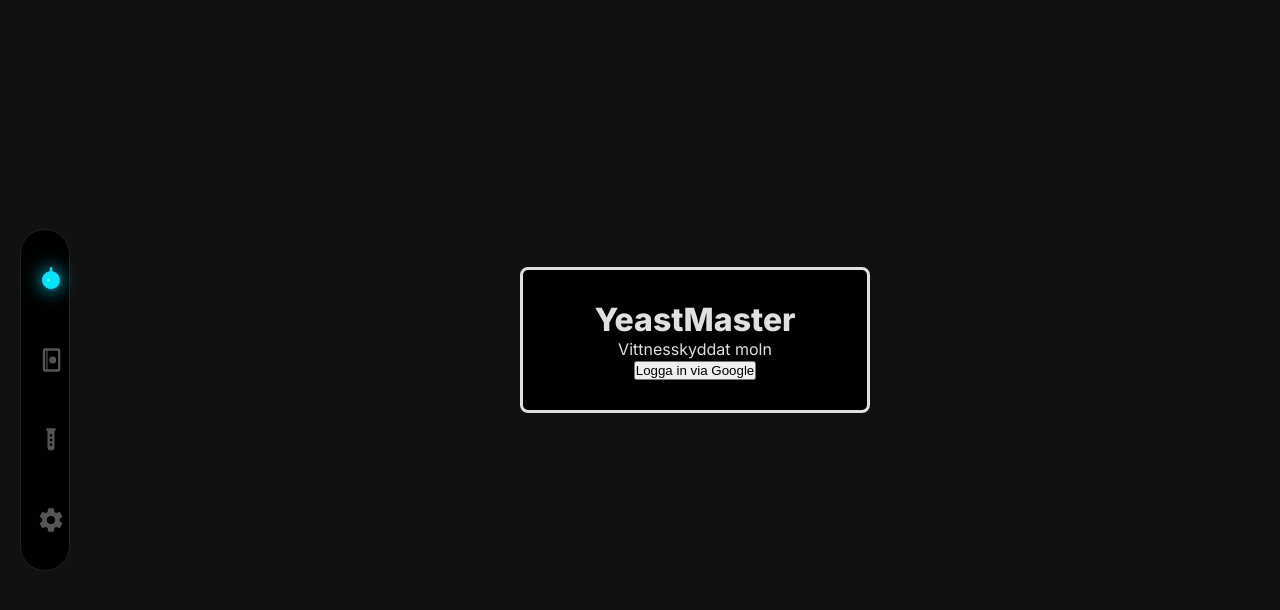
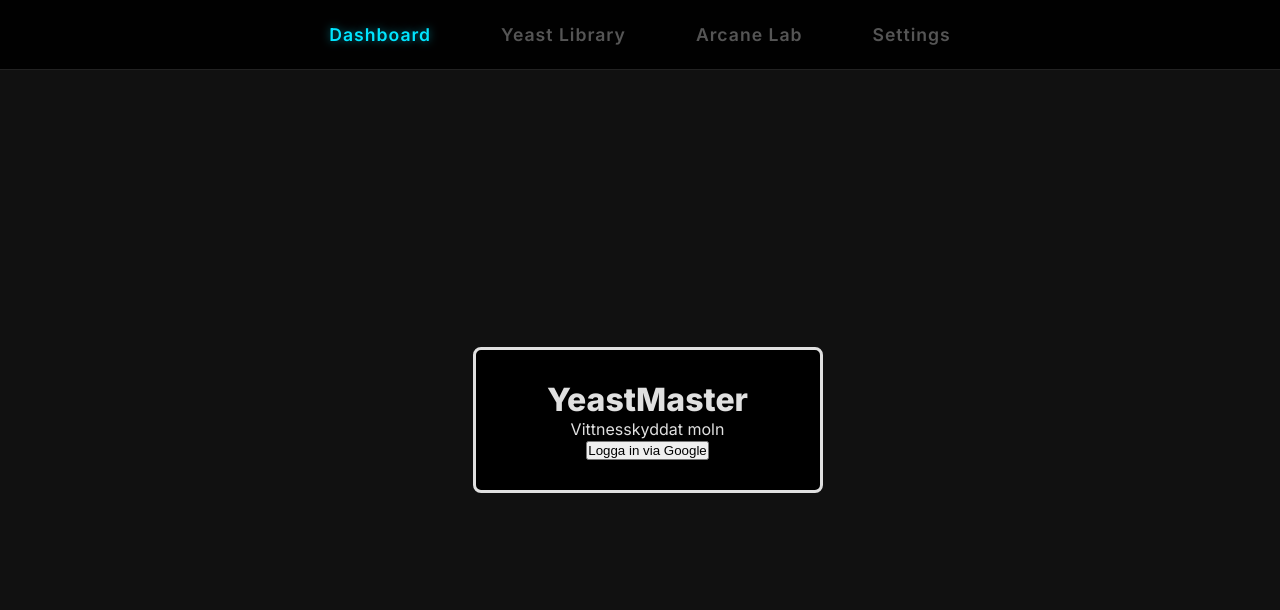
Before and after one commit to lynx-mohr/YeastMaster, a website: page index.html in a window 1280 px wide. Drawn offline with nearby package versions, Linux system fonts and the light colour scheme; no server answers.

Commit message:
lägg meny uppe i pC

```diff
--- a/index.html
+++ b/index.html
@@ -140,29 +140,36 @@
         </div>
     </section>
 
-    <nav class="main-nav">
+<nav class="main-nav">
         <div class="nav-item active" onclick="showView('dashboard', this)">
             <svg class="nav-icon" viewBox="0 0 24 24">
                 <path d="M13,2H11V5.1C7.6,5.6 5,8.5 5,12C5,15.9 8.1,19 12,19C15.9,19 19,15.9 19,12C19,8.5 16.4,5.6 13,5.1V2Z" />
                 <circle cx="10" cy="12" r="1.2" opacity="0.5" fill="white" />
             </svg>
+            <span class="nav-text">Dashboard</span>
         </div>
+
         <div class="nav-item" onclick="showView('library', this)">
             <svg class="nav-icon" viewBox="0 0 24 24">
                 <path d="M18,2H7A2,2 0 0,0 5,4V20A2,2 0 0,0 7,22H18A2,2 0 0,0 20,20V4A2,2 0 0,0 18,2M18,20H7V4H8V20H9V4H18V20Z" />
                 <circle cx="13.5" cy="12" r="3" />
                 <circle cx="13.5" cy="12" r="1" opacity="0.6" />
             </svg>
+            <span class="nav-text">Yeast Library</span>
         </div>
+
         <div class="nav-item" onclick="showView('lab', this)">
             <svg class="nav-icon" viewBox="0 0 24 24">
                 <path d="M16,2H8V4H9V18A3,3 0 0,0 12,21A3,3 0 0,0 15,18V4H16V2M13,17H11V15H13V17M13,13H11V11H13V13M13,9H11V7H13V9Z" />
             </svg>
+            <span class="nav-text">Arcane Lab</span>
         </div>
+
         <div class="nav-item" onclick="showView('settings', this)">
             <svg class="nav-icon" viewBox="0 0 24 24">
                 <path d="M12,15.5A3.5,3.5 0 0,1 8.5,12A3.5,3.5 0 0,1 12,8.5A3.5,3.5 0 0,1 15.5,12A3.5,3.5 0 0,1 12,15.5M19.43,12.97C19.47,12.65 19.5,12.33 19.5,12C19.5,11.67 19.47,11.35 19.43,11.03L21.54,9.37C21.73,9.22 21.78,8.95 21.66,8.73L19.66,5.27C19.54,5.05 19.27,4.97 19.05,5.05L16.56,6.05C16.04,5.66 15.47,5.34 14.86,5.08L14.49,2.42C14.46,2.18 14.25,2 14,2H10C9.75,2 9.54,2.18 9.51,2.42L9.14,5.08C8.53,5.34 7.96,5.66 7.44,6.05L4.95,5.05C4.73,4.97 4.46,5.05 4.34,5.27L2.34,8.73C2.21,8.95 2.27,9.22 2.46,9.37L4.57,11.03C4.53,11.35 4.5,11.67 4.5,12C4.5,12.33 4.53,12.65 4.57,12.97L2.46,14.63C2.27,14.78 2.21,15.05 2.34,15.27L4.34,18.73C4.46,18.95 4.73,19.03 4.95,18.95L7.44,17.95C7.96,18.34 8.53,18.66 9.14,18.92L9.51,21.58C9.54,21.82 9.75,22 10,22H14C14.25,22 14.46,21.82 14.49,21.58L14.86,18.92C15.47,18.66 16.04,18.34 16.56,17.95L19.05,18.95C19.27,19.03 19.54,18.95 19.66,18.73L21.66,15.27C21.78,15.05 21.73,14.78 21.54,14.63L19.43,12.97Z" />
             </svg>
+            <span class="nav-text">Settings</span>
         </div>
     </nav>
 
--- a/style.css
+++ b/style.css
@@ -285,13 +285,13 @@ canvas#beer-chart {
 .logout-btn:hover { opacity: 1; border-color: var(--accent-color); }
 
 /* --- 8. NAVIGATION --- */
+/* --- 8. NAVIGATION (GLOBALA REGLER) --- */
 .main-nav {
     position: fixed;
     background: rgba(0, 0, 0, 0.9);
     backdrop-filter: blur(10px);
     display: flex;
     z-index: 2000;
-    pointer-events: none;
 }
 
 .nav-item {
@@ -299,11 +299,10 @@ canvas#beer-chart {
     display: flex;
     align-items: center;
     justify-content: center;
-    width: 60px;
-    height: 60px;
-    pointer-events: auto;
+    transition: 0.3s ease;
 }
 
+/* Stil för Ikonerna */
 .nav-icon {
     width: 28px;
     height: 28px;
@@ -318,32 +317,63 @@ canvas#beer-chart {
     transform: scale(1.1);
 }
 
-.nav-item:hover .nav-icon { fill: #aaa; }
+/* Stil för Texten (gömd som standard) */
+.nav-text {
+    display: none;
+    font-size: 1.1rem;
+    font-weight: 600;
+    color: #555;
+    letter-spacing: 1px;
+    transition: all 0.3s ease;
+}
 
-/* --- 9. ANIMATIONER --- */
-@keyframes blinker { 50% { opacity: 0; } }
-.blink-active { animation: blinker 1s step-start infinite !important; }
+.nav-item.active .nav-text {
+    color: var(--accent-color);
+    text-shadow: 0 0 8px rgba(0, 229, 255, 0.5); /* Lätt glöd på texten */
+}
+
+.nav-item:hover .nav-icon,
+.nav-item:hover .nav-text {
+    color: #aaa;
+    fill: #aaa;
+}
+
 
 /* ========================================= */
 /* --- 10. PC-VAKTPOST (BRED SKÄRM) --- */
 /* ========================================= */
 @media (min-width: 601px) {
-    body { padding-left: 110px !important; padding-top: 20px; }
+    /* Ta bort paddingen till vänster och ge plats i toppen istället */
+    body {
+        padding-left: 15px !important;
+        padding-top: 100px !important; /* Ger plats åt top-menyn */
+    }
 
     .main-nav {
-        left: 20px;
-        top: 50%;
-        transform: translateY(-50%);
-        width: 50px;
-        height: fit-content;
+        left: 0;
+        top: 0;
+        right: 0;
+        width: 100%;
+        height: 70px;
         bottom: auto;
-        padding: 20px 0;
-        border: 1px solid #222;
-        border-radius: 40px;
-        flex-direction: column;
+        padding: 0 40px;
+        border-bottom: 1px solid #222; /* Streck under menyn */
+        border-radius: 0;
+        flex-direction: row; /* Horisontell meny */
         justify-content: center;
-        gap: 20px;
+        gap: 50px; /* Avstånd mellan orden */
+        transform: none;
     }
+
+    .nav-item {
+        width: auto;
+        height: 100%;
+        padding: 0 10px;
+    }
+
+    /* MAGIN: Göm ikonen, visa texten! */
+    .nav-icon { display: none !important; }
+    .nav-text { display: block !important; }
 
     .main-display {
         display: flex !important;
```
